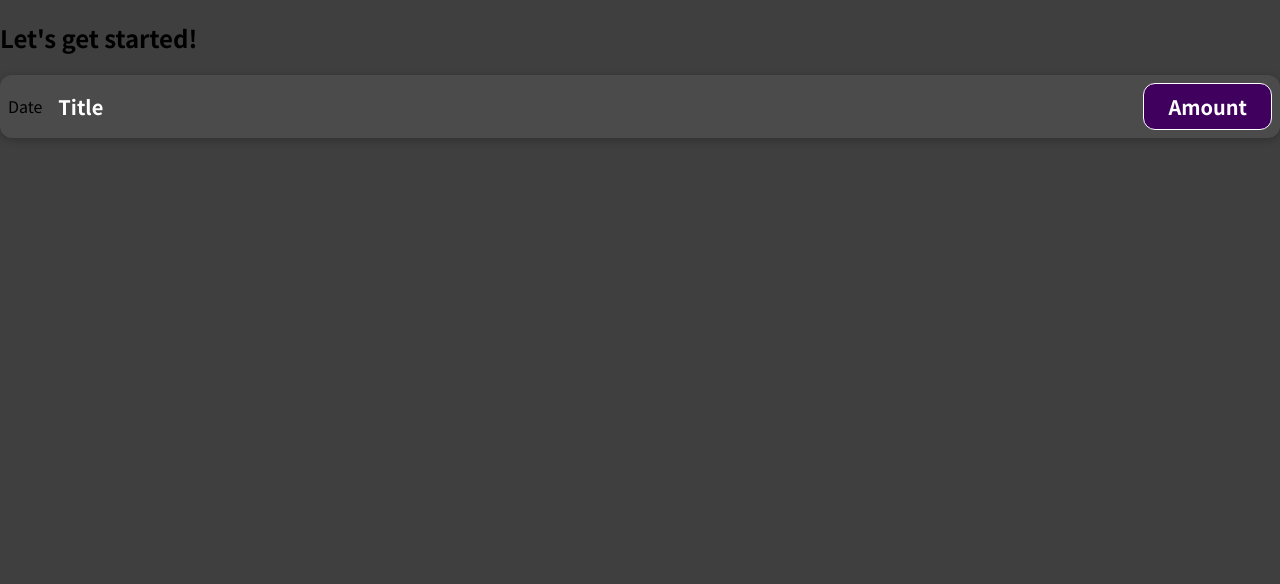
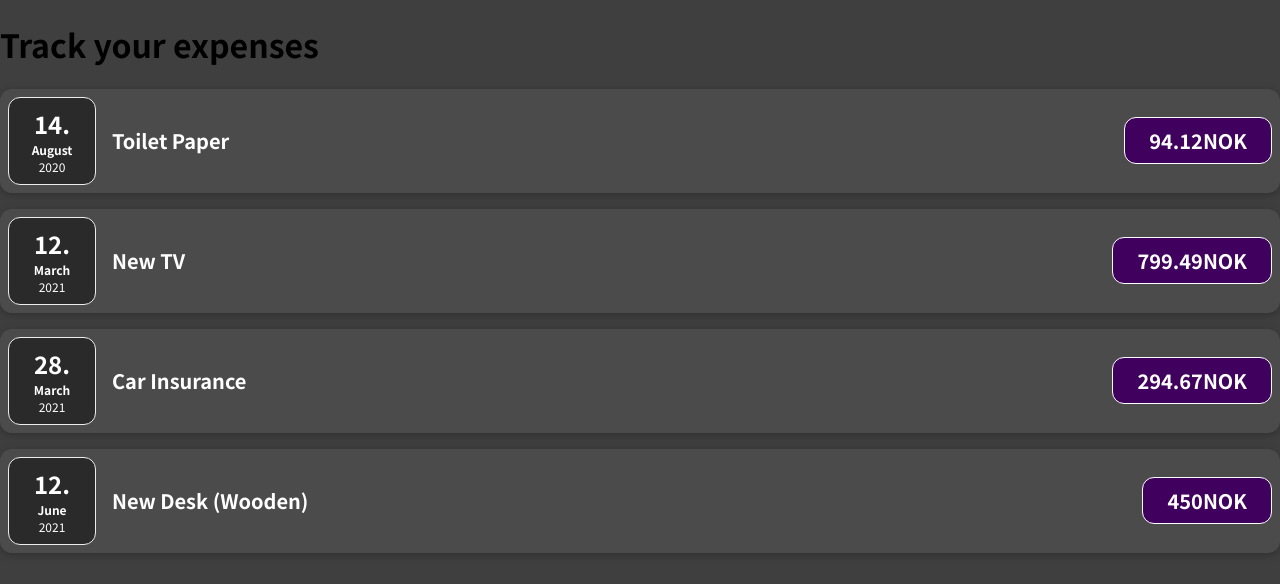
Before and after one commit to Zohla/expense-tracker, a JavaScript app: page / in a window 1280 px wide. Shown: the top 584 px of the page. Built offline with nearby package versions, Linux system fonts and the light colour scheme.

Commit message:
make expence and date component and add styling

```diff
--- a/src/App.js
+++ b/src/App.js
@@ -1,10 +1,55 @@
 import ExpenseItem from "./components/ExpenseItem";
 
 function App() {
+  const expenses = [
+    {
+      id: "e1",
+      title: "Toilet Paper",
+      amount: 94.12,
+      date: new Date(2020, 7, 14),
+    },
+    {
+      id: "e2",
+      title: "New TV",
+      amount: 799.49,
+      date: new Date(2021, 2, 12),
+    },
+    {
+      id: "e3",
+      title: "Car Insurance",
+      amount: 294.67,
+      date: new Date(2021, 2, 28),
+    },
+    {
+      id: "e4",
+      title: "New Desk (Wooden)",
+      amount: 450,
+      date: new Date(2021, 5, 12),
+    },
+  ];
   return (
     <div>
-      <h2>Let's get started!</h2>
-      <ExpenseItem></ExpenseItem>
+      <h1>Track your expenses</h1>
+      <ExpenseItem
+        title={expenses[0].title}
+        amount={expenses[0].amount}
+        date={expenses[0].date}
+      />
+      <ExpenseItem
+        title={expenses[1].title}
+        amount={expenses[1].amount}
+        date={expenses[1].date}
+      ></ExpenseItem>
+      <ExpenseItem
+        title={expenses[2].title}
+        amount={expenses[2].amount}
+        date={expenses[2].date}
+      ></ExpenseItem>
+      <ExpenseItem
+        title={expenses[3].title}
+        amount={expenses[3].amount}
+        date={expenses[3].date}
+      ></ExpenseItem>
     </div>
   );
 }
--- /dev/null
+++ b/src/components/ExpenseDate.css
@@ -0,0 +1,26 @@
+.expense-date {
+  display: flex;
+  flex-direction: column;
+  width: 5.5rem;
+  height: 5.5rem;
+  border: 1px solid #ececec;
+  background-color: #2a2a2a;
+  color: white;
+  border-radius: 12px;
+  align-items: center;
+  justify-content: center;
+}
+
+.expense-date__month {
+  font-size: 0.75rem;
+  font-weight: bold;
+}
+
+.expense-date__year {
+  font-size: 0.75rem;
+}
+
+.expense-date__day {
+  font-size: 1.5rem;
+  font-weight: bold;
+}
--- /dev/null
+++ b/src/components/ExpenseDate.js
@@ -0,0 +1,15 @@
+import "./ExpenseDate.css";
+
+function ExpenseDate(props) {
+  const day = props.date.toLocaleString("en-BG", { day: "numeric" });
+  const month = props.date.toLocaleString("en-GB", { month: "long" });
+  const year = props.date.toLocaleString("en-GB", { year: "numeric" });
+  return (
+    <div className="expense-date">
+      <div className="expense-date__day">{day}.</div>
+      <div className="expense-date__month">{month}</div>
+      <div className="expense-date__year">{year}</div>
+    </div>
+  );
+}
+export default ExpenseDate;
--- a/src/components/ExpenseItem.js
+++ b/src/components/ExpenseItem.js
@@ -1,12 +1,13 @@
+import ExpenseDate from "./ExpenseDate";
 import "./ExpenseItems.css";
 
-function ExpenseItem() {
+function ExpenseItem(props) {
   return (
     <div className="expense-item">
-      <div>Date</div>
+      <ExpenseDate date={props.date} />
       <div className="expense-item__description">
-        <h2>Title</h2>
-        <div className="expense-item__price">Amount</div>
+        <h2>{props.title}</h2>
+        <div className="expense-item__price">{props.amount}NOK</div>
       </div>
     </div>
   );
```
